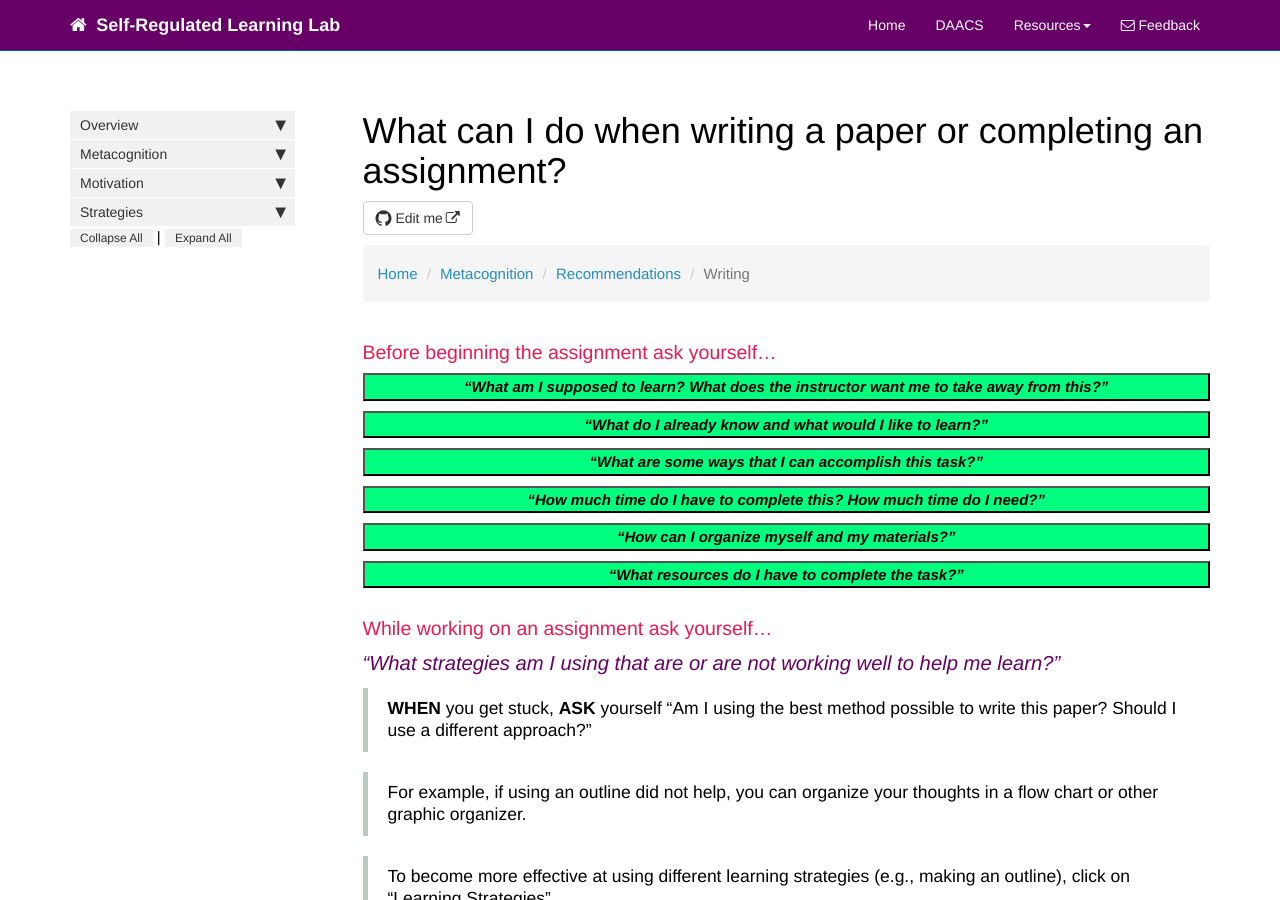
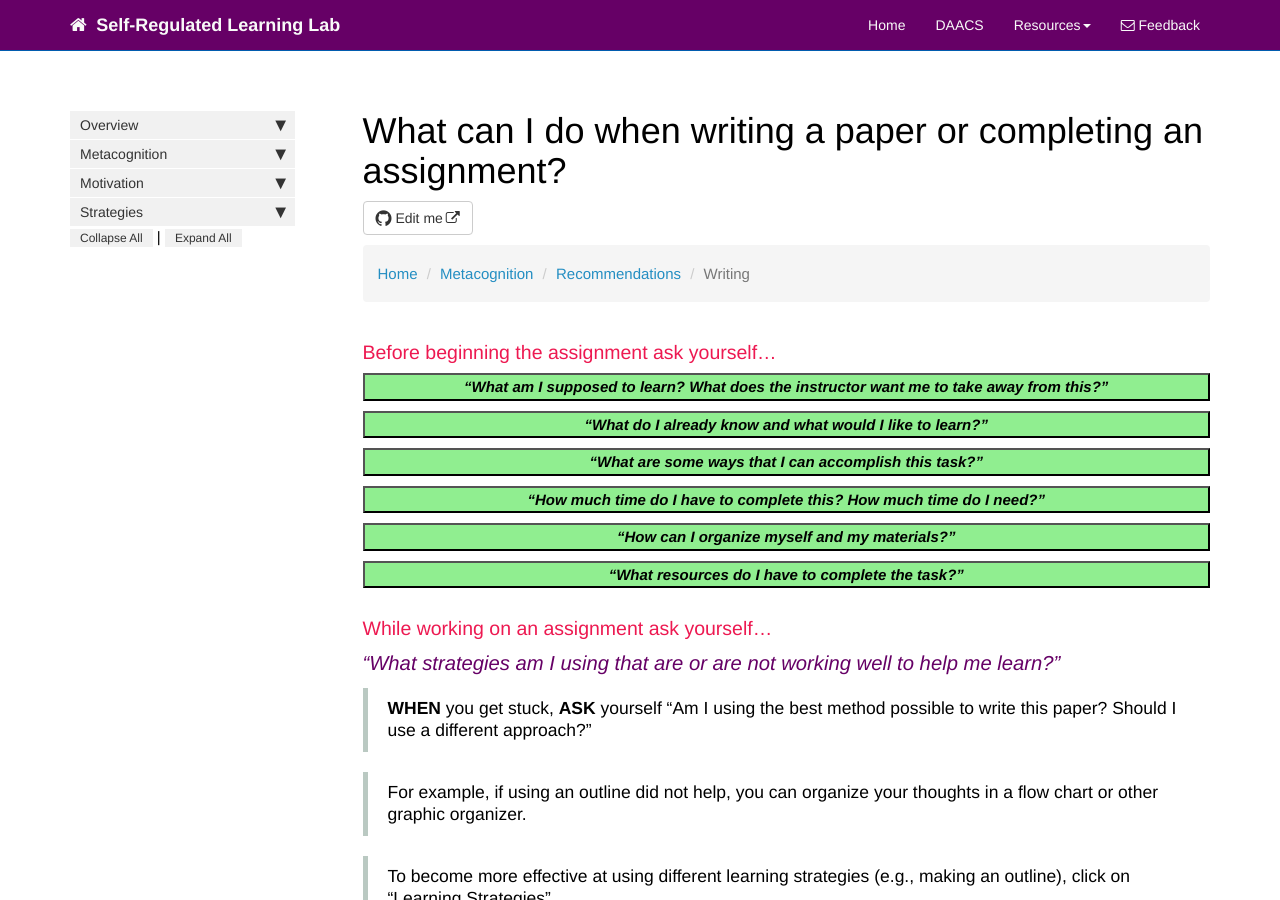
Before and after one commit to dfranklin02/SRL, a Jekyll site: the page built from docs/pages/metacognition/metacognition_recommendations_writing.md, in a window 1280 px wide and 900 px high. Built offline with Jekyll 4.4.1, drawn with Linux system fonts in a browser that asks for light colours; nearby versions of some CDN libraries; comment, search, counter and statistics services are not loaded.

Commit message:
Update metacognition_recommendations_writing.md

```diff
--- a/docs/pages/metacognition/metacognition_recommendations_writing.md
+++ b/docs/pages/metacognition/metacognition_recommendations_writing.md
@@ -25,7 +25,7 @@ toc: false
 
 ### Before beginning the assignment ask yourself...
 
-<button data-toggle="collapse" data-target="#writingbefore1" style="background-color:SpringGreen; width:100%"><b><i>“What am I supposed to learn? What does the instructor want me to take away from this?”</i></b></button>
+<button data-toggle="collapse" data-target="#writingbefore1" style="background-color:LightGreen; width:100%"><b><i>“What am I supposed to learn? What does the instructor want me to take away from this?”</i></b></button>
 
 <div id="writingbefore1" class="collapse">
 Do you understand what the assignment is asking you to do? For example, is your paper supposed to be a narrative of your experiences or is it a research paper using peer-reviewed articles?
@@ -33,7 +33,7 @@ Do you understand what the assignment is asking you to do? For example, is your
 <br>
 </div>
 
-<button data-toggle="collapse" data-target="#writingbefore2" style="background-color:SpringGreen; width:100%"><b><i>“What do I already know and what would I like to learn?”</i></b></button>
+<button data-toggle="collapse" data-target="#writingbefore2" style="background-color:LightGreen; width:100%"><b><i>“What do I already know and what would I like to learn?”</i></b></button>
 
 <div id="writingbefore2" class="collapse">
 <ol>
@@ -44,7 +44,7 @@ Do you understand what the assignment is asking you to do? For example, is your
 <br>
 </div>
 
-<button data-toggle="collapse" data-target="#writingbefore3" style="background-color:SpringGreen; width:100%"><b><i>“What are some ways that I can accomplish this task?”</i></b></button>
+<button data-toggle="collapse" data-target="#writingbefore3" style="background-color:LightGreen; width:100%"><b><i>“What are some ways that I can accomplish this task?”</i></b></button>
 
 <div id="writingbefore3" class="collapse">
 <b>BRAINSTORM</b> multiple approaches to the assignment. If you have seen this type of assignment before, what strategies worked best for you? Consider approaches such as making an outline to organize your thoughts.
@@ -52,7 +52,7 @@ Do you understand what the assignment is asking you to do? For example, is your
 <br>
 </div>
 
-<button data-toggle="collapse" data-target="#writingbefore4" style="background-color:SpringGreen; width:100%"><b><i>“How much time do I have to complete this? How much time do I need?”</i></b></button>
+<button data-toggle="collapse" data-target="#writingbefore4" style="background-color:LightGreen; width:100%"><b><i>“How much time do I have to complete this? How much time do I need?”</i></b></button>
 
 <div id="writingbefore4" class="collapse">
 <ol>
@@ -66,7 +66,7 @@ For more information on how to improve your time management, click <a href="http
 <br>
 </div>
 
-<button data-toggle="collapse" data-target="#writingbefore5" style="background-color:SpringGreen; width:100%"><b><i>“How can I organize myself and my materials?”</i></b></button>
+<button data-toggle="collapse" data-target="#writingbefore5" style="background-color:LightGreen; width:100%"><b><i>“How can I organize myself and my materials?”</i></b></button>
 
 <div id="writingbefore5" class="collapse">
 <ol>
@@ -76,7 +76,7 @@ For more information on how to improve your time management, click <a href="http
 <br>
 </div>
 
-<button data-toggle="collapse" data-target="#writingbefore6" style="background-color:SpringGreen; width:100%"><b><i>“What resources do I have to complete the task?”</i></b></button>
+<button data-toggle="collapse" data-target="#writingbefore6" style="background-color:LightGreen; width:100%"><b><i>“What resources do I have to complete the task?”</i></b></button>
 
 <div id="writingbefore6" class="collapse">
 Resources:
```
